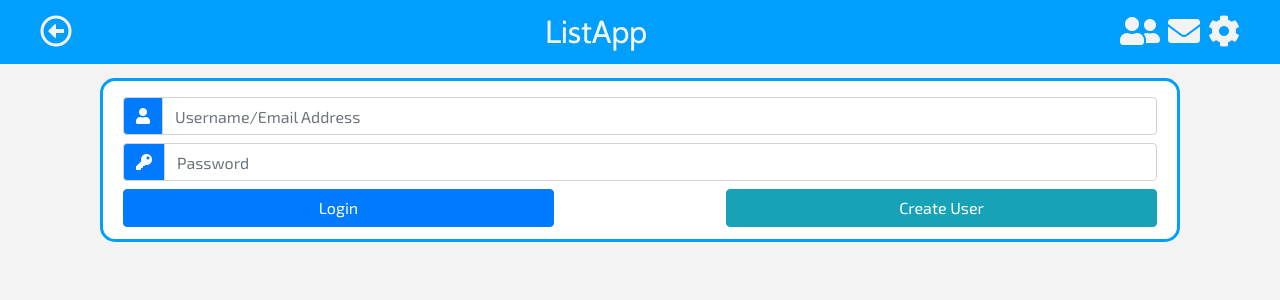
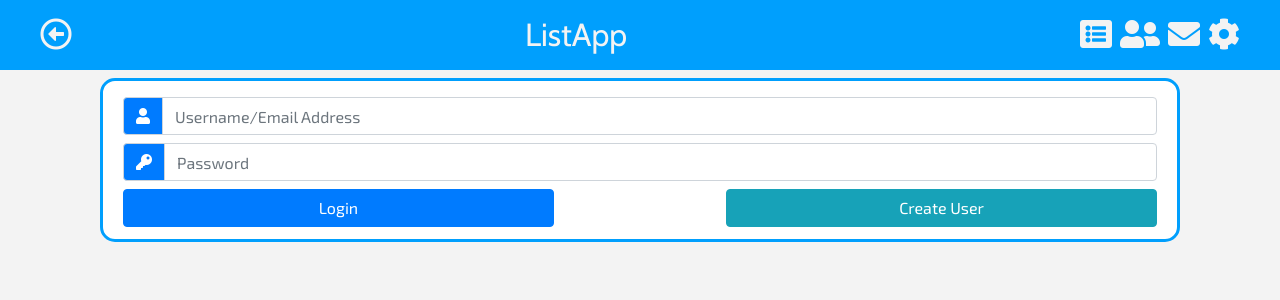
Before and after one commit to TheSv3n/listapp-v2, a React (Create React App) app in the folder frontend/: page /login in a window 1280 px wide. Shown: the top 300 px of the page. Built offline with nearby package versions, Linux system fonts and the light colour scheme.

Commit message:
08/07/2021

```diff
--- a/frontend/src/components/NavBar.js
+++ b/frontend/src/components/NavBar.js
@@ -72,7 +72,7 @@ const NavBar = () => {
         </div>
       </div>
       {showIcons ? (
-        <div className="navbar">
+        <div className="navbar icon-bar">
           <ul className="navbar-nav align-items-center mx-auto d-md-none d-lg-none">
             <li className="nav-item-icon mx-auto nav-link">
               <NavIcons />
--- a/frontend/src/components/NavIcons.js
+++ b/frontend/src/components/NavIcons.js
@@ -14,6 +14,9 @@ const NavIcons = () => {
   const { requests: friendRequests } = receivedFriendRequests;
   return (
     <>
+      <Link to="/" style={{ textDecoration: "none" }}>
+        <i className="fas fa-list-alt nav-item-icon mr-2" />
+      </Link>
       <Link to="/friendlist" style={{ textDecoration: "none" }}>
         {friendRequests && friendRequests.length > 0 ? (
           <i className="fas fa-user-friends nav-item-icon mr-2 icon-has-message" />
--- a/frontend/src/css/App.css
+++ b/frontend/src/css/App.css
@@ -8,18 +8,20 @@
   --mainGreen: #11cc11;
   --mainGrey: #dddddd;
   --primaryBlue: #0275d8;
+  --navbarHeight: 70px;
 }
 
 body::before {
   display: block;
   content: "";
-  height: 70px;
+  height: var(--navbarHeight);
 }
 
 .navbar {
   text-align: center;
   color: var(--mainWhite);
   background: var(--lightBlue);
+  height: var(--navbarHeight);
 }
 
 .list-group-item {
```
